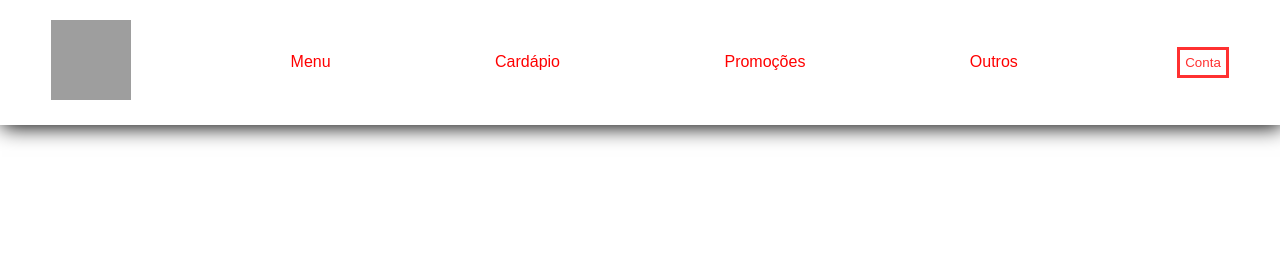
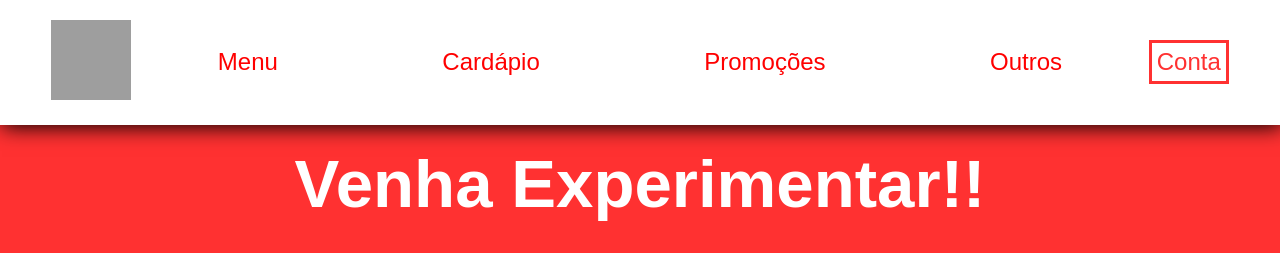
Before and after one commit to AntonioSena0/snackparadise-lachonete, a PHP site: page / in a window 1280 px wide. Shown: the top 253 px of the page. Run offline with PHP 8.4, Linux system fonts and the light colour scheme; some web fonts are replaced; grey boxes are pictures that could not be loaded.

Commit message:
Aumentei o header

```diff
--- a/Site1°Ano/Menu/index.html
+++ b/Site1°Ano/Menu/index.html
@@ -48,8 +48,13 @@
     </header><!--header-->
 
     <main class="main">
-
-        <section class="slider">
+        <div class="main-part">
+        <div class="fundo-txt">
+            <div class="texto-slider">
+                <h1>Venha Experimentar!!</h1>
+            </div>
+        </div>
+            <section class="slider">
             <div class="slider-content">
 
                 <input type="radio" name="btn-radio" id="imagem1" checked>
@@ -83,6 +88,7 @@
 
             </div>
         </section>
+        </div>
 
     <div class="btn-opcoes">
 
--- a/Site1°Ano/Menu/style.css
+++ b/Site1°Ano/Menu/style.css
@@ -77,6 +77,7 @@ header ul li{
 header ul li a{
     color: red;
     text-decoration: none;
+    font-size: 1.5rem;
 }
 
 .list-menu1{
@@ -96,6 +97,7 @@ header ul li a{
     border: solid #FF3131;
     padding: 5px;
     transition: 500ms;
+    font-size: 1.5rem;
 }
 
 .btn-conta button:hover{
@@ -110,17 +112,35 @@ header ul li a{
     border: solid #fff;
 }
 
-section.slider {
+.main-part{
+    display: flex;
+    flex-direction: column;
     align-items: center;
     justify-content: center;
+}
+
+.fundo-txt{
+    background-color: #FF3131;
     width: 100%;
-    height: 120vh;
+    height: 130px;
+}
+
+.texto-slider{
+    text-align: center;
+    font-size: 2.1rem;
+    margin-top: 20px;
+    color: #FFF;
+}
+
+section.slider {
+    width: 80%;
+    height: 80%;
     padding: 0;
     overflow: hidden;
     position: relative;
     background: #fff;
     margin-top: 10%;
-    border: solid #FF3131;
+    border: solid #000 15px;
 }
 
 .slider-content {
```
Also changed, not shown: other parts of Site1°Ano/Menu/style.css (+40 -24 lines), Site1°Ano/Auxílio Preferencial/auxilio.html (line endings or trailing spaces).
